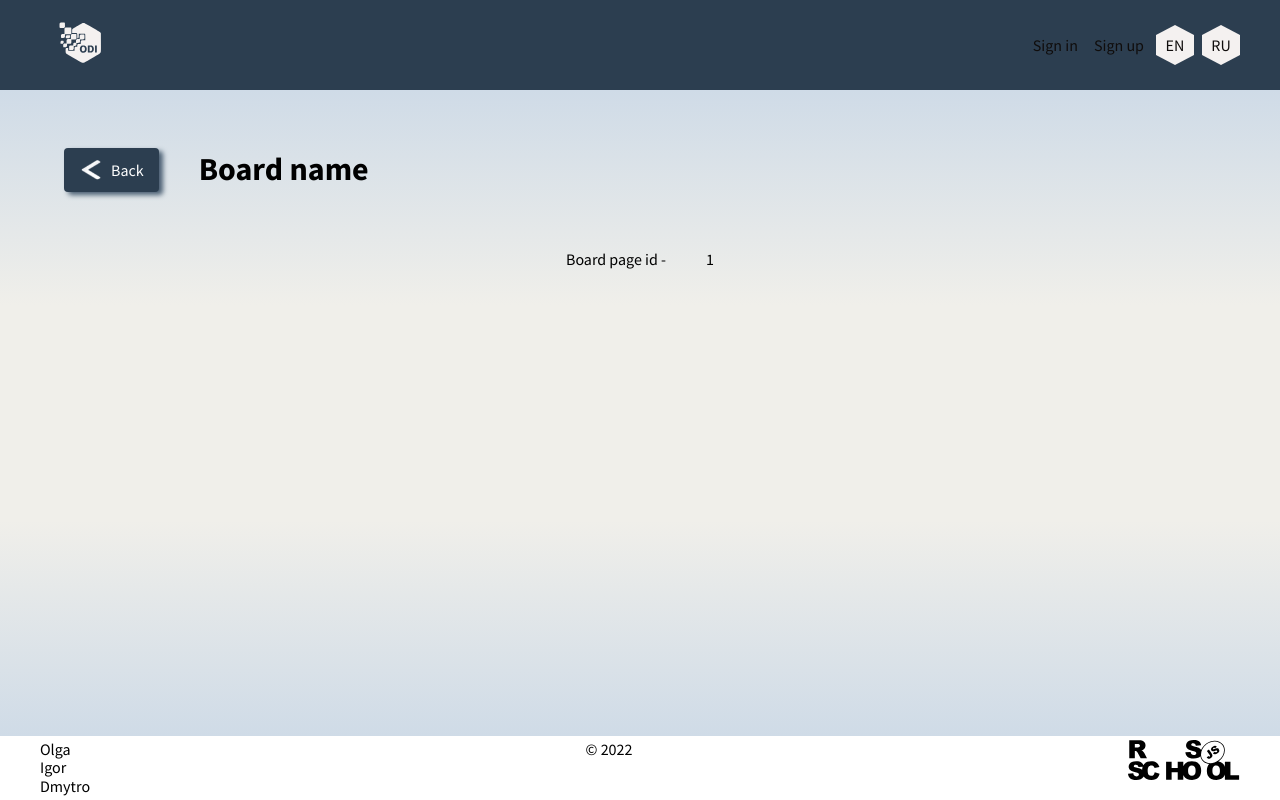
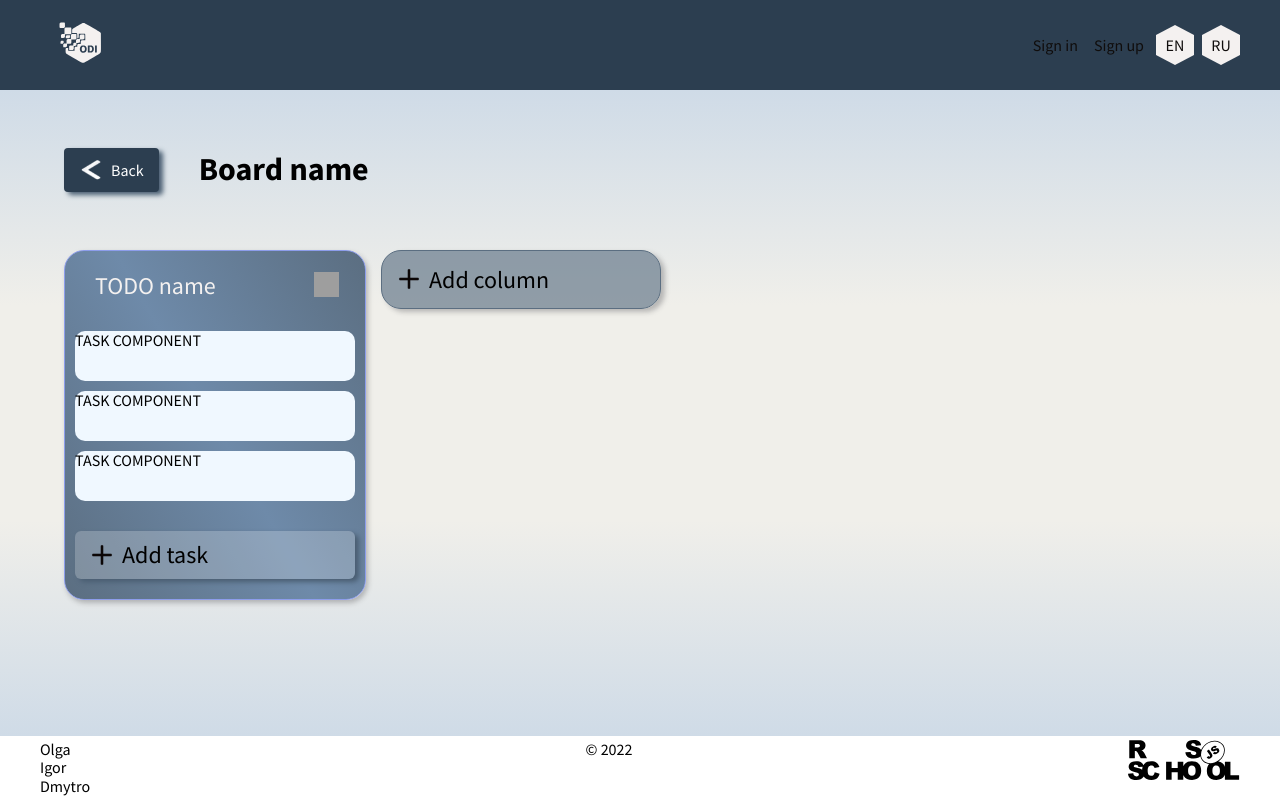
Before and after one commit to DStukalo/ODI-project, a React (Create React App) app in the folder odi-project/: page /main/board/1 in a window 1280 px wide. Built offline with nearby package versions, Linux system fonts and the light colour scheme; grey boxes are pictures that could not be loaded.

Commit message:
feat: add task list layout to board page

```diff
--- a/odi-project/src/components/Button/Button.module.scss
+++ b/odi-project/src/components/Button/Button.module.scss
@@ -238,3 +238,63 @@
     color: var(--color-primary-white-a1);
   }
 }
+
+.addTask__btn{
+  width: 100%;
+  padding: 10px 15px;
+  box-sizing: border-box;
+  border-radius: 6px;
+  border: none;
+  display: flex;
+  align-items: center;
+  gap: 8px;
+  transition: all 400ms linear;
+  background-color: rgba(255, 255, 255, 0.217);
+  color: black;
+  box-shadow: 4px 3px 5px var(--color-background-primary-grey-a2);
+  font-weight: 400;
+	font-size: var(--font-size-a2);
+  &:active {
+    transition: all 400ms linear;
+    box-shadow: none;
+  }
+  &:hover {
+    cursor: pointer;
+    background-color: rgb(158, 243, 158);
+  }
+  img {
+    width: 24px;
+    height: 24px;
+  }
+}
+
+.addColumn__btn{
+  align-self: flex-start;
+  width: 280px;
+  padding: 15px 15px;
+  box-sizing: border-box;
+  border-radius: 20px;
+  border: 1px solid #5b6e81;
+  display: flex;
+  align-items: center;
+  gap: 8px;
+  transition: all 400ms linear;
+  color: black;
+  background-color: #5b6e81a2;
+	box-shadow:4px 3px 5px rgba(122, 122, 123, 0.477);
+  font-weight: 400;
+	font-size: var(--font-size-a2);
+  &:active {
+    transition: all 400ms linear;
+    box-shadow: none;
+  }
+  &:hover {
+    cursor: pointer;
+    background-color: rgb(158, 243, 158);
+    border: 1px solid #5b6e8153;
+  }
+  img {
+    width: 24px;
+    height: 24px;
+  }
+}
--- /dev/null
+++ b/odi-project/src/components/ListTask/ListTask.module.scss
@@ -0,0 +1,59 @@
+.wrapper{
+	position: relative;
+	width: 280px;
+	max-height: 60vh;
+	display: flex;
+	align-items: center;
+	justify-content:space-between;
+	flex-direction: column;
+	border-radius: 20px;
+	padding: 20px 10px;
+	border: 1px solid rgb(141, 157, 235);
+	transition: 0.3s;
+	gap: 10px;
+	background: linear-gradient(60deg, #5b6e81,#6e8aa9,#5b6e81);
+	box-shadow:2px 3px 5px rgba(122, 122, 123, 0.477);
+	color: var(--color-primary-white-a1);
+	cursor: grab;
+}
+
+.wrapper:hover {
+	box-shadow:2px 3px 5px rgb(85, 137, 240);
+}
+
+.wrapper:active {
+	cursor: grabbing;
+}
+
+.listTitle {
+	align-self: center;
+	font-weight: 400;
+	font-size: var(--font-size-a2);
+	word-wrap: normal;
+}
+
+.listHeader{
+	padding: 0 10px 0 20px;
+	width: calc(100% - 30px);
+	display: flex;
+	align-items: center;
+	justify-content:space-between;
+}
+
+.listWrapper{
+	padding: 20px 0;
+	width: 100%;
+	display: flex;
+	align-items: center;
+	gap: 10px;
+	flex-direction: column;
+	justify-content: space-between;
+}
+
+.block{
+	width: 100%;
+	height: 50px;
+	background-color: aliceblue;
+	border-radius: 10px;
+	color: black;
+}
--- /dev/null
+++ b/odi-project/src/components/ListTask/ListTask.tsx
@@ -0,0 +1,29 @@
+import { useEffect, useState } from 'react';
+import { Button } from '../Button/Button';
+import styles from './ListTask.module.scss';
+import { useTranslation } from '../../locales/useTranslation';
+
+export function ListTask() {
+	const newLocal = useTranslation();
+	return (
+		<div className={styles.wrapper}>
+			<div className={styles.listHeader}>
+				<h3 className={styles.listTitle}>TODO name</h3>
+				<Button
+					classes="deleteBoard__btn"
+					image="/images/icon-del.png"
+				/>
+			</div>
+			<div className={styles.listWrapper}>
+				<div className={styles.block}>TASK COMPONENT</div>
+				<div className={styles.block}>TASK COMPONENT</div>
+				<div className={styles.block}>TASK COMPONENT</div>
+			</div>
+			<Button
+				classes="addTask__btn"
+				text={newLocal.addTask}
+				image="/images/icon-addWhite.png"
+			/>
+		</div>
+	);
+}
--- a/odi-project/src/locales/en.ts
+++ b/odi-project/src/locales/en.ts
@@ -47,4 +47,6 @@ export const en: TranslationPackage = {
 	createTitle: 'Create board',
 	createPlaceholder: 'write board name',
 	backBtn: 'Back',
+	addTask: 'Add task',
+	addColumn: 'Add column',
 };
--- a/odi-project/src/locales/ru.ts
+++ b/odi-project/src/locales/ru.ts
@@ -47,4 +47,6 @@ export const ru: TranslationPackage = {
 	createTitle: 'Создать доску',
 	createPlaceholder: 'напишите назавание доски',
 	backBtn: 'Назад',
+	addTask: 'Добавить задание',
+	addColumn: 'Добавить колонку',
 };
--- a/odi-project/src/pages/Board page/BoardPage.module.scss
+++ b/odi-project/src/pages/Board page/BoardPage.module.scss
@@ -20,8 +20,11 @@
 }
 
 .columList{
+	width: 90%;
+	margin: 0 5%;
+	align-self: flex-start;
 	display: flex;
 	align-items: center;
 	justify-content: flex-start;
-	gap: 40px;
+	gap: 15px;
 }
--- a/odi-project/src/pages/Board page/BoardPage.tsx
+++ b/odi-project/src/pages/Board page/BoardPage.tsx
@@ -1,6 +1,7 @@
 import { useParams, NavLink } from 'react-router-dom';
 import { Button } from '@/components/Button/Button';
-import { useTranslation } from '../../locales/useTranslation';
+import { ListTask } from '@/components/ListTask/ListTask';
+import { useTranslation } from '@/locales/useTranslation';
 import styles from './BoardPage.module.scss';
 
 export function BoardPage() {
@@ -19,8 +20,12 @@ export function BoardPage() {
 				<h1>Board name</h1>
 			</div>
 			<div className={styles.columList}>
-				<span>Board page id -</span>
-				{id}
+				<ListTask	/>
+				<Button
+					classes="addColumn__btn"
+					text={newLocal.addColumn}
+					image="/images/icon-addWhite.png"
+				/>
 			</div>
 		</div>
 	);
```
Also changed, not shown: odi-project/src/types/interfaces.ts (+11 -0 lines), odi-project/public/images/icon-addWhite.png (added).
